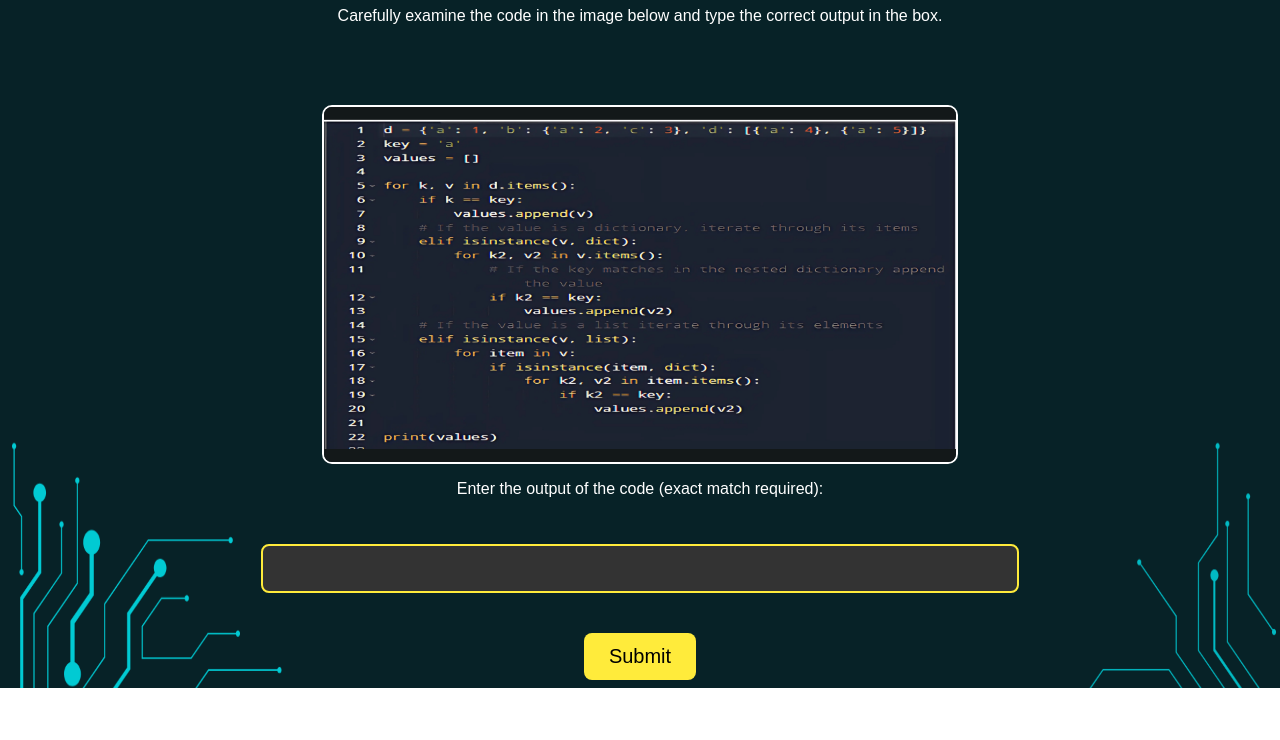
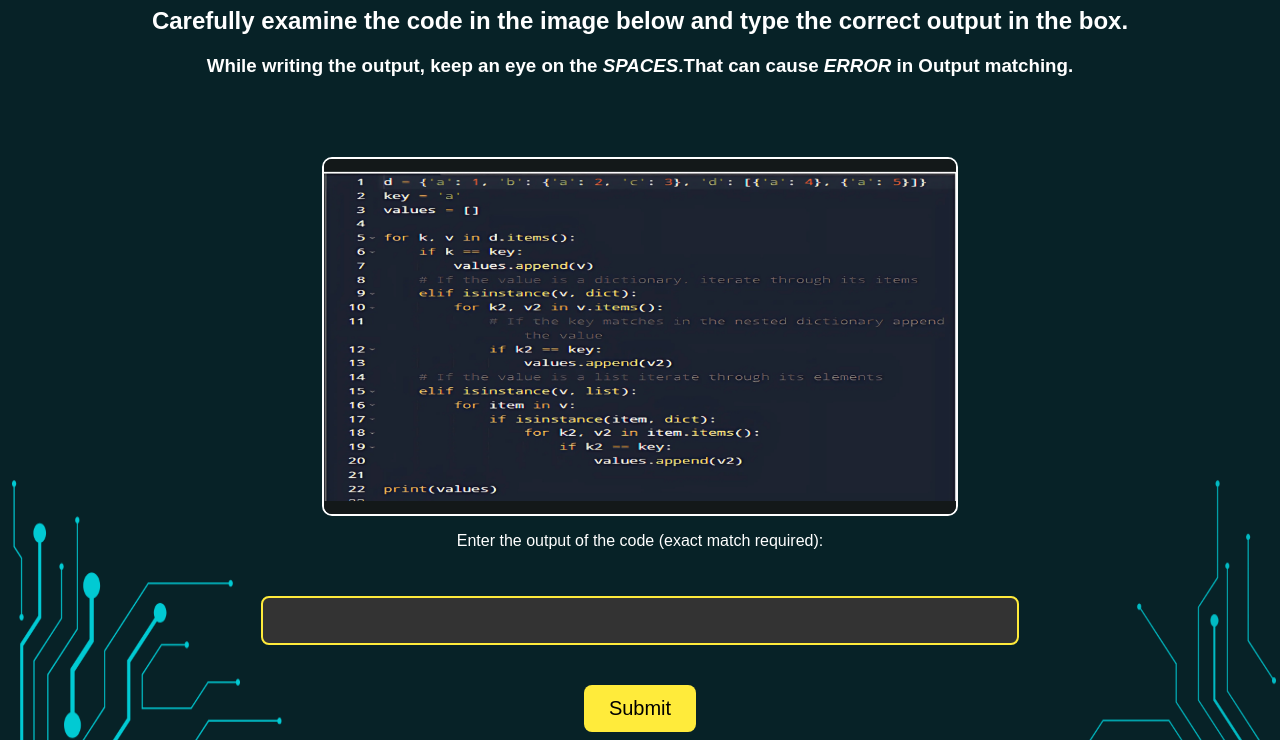
Before and after one commit to pahadiboy04/question3, a plain HTML site: page index.html in a window 1280 px wide. Shown: the part 189-929 px from the top of the page. Before the commit the page ends 877 px from the top, so only its background shows below. Drawn offline with Linux system fonts and the light colour scheme.

Commit message:
Update index.html

```diff
--- a/index.html
+++ b/index.html
@@ -73,7 +73,8 @@
 <body>
 <br><br><br><br><br><br>
 <h1>Find the Output</h1>
-<p>Carefully examine the code in the image below and type the correct output in the box.</p>
+<h2>Carefully examine the code in the image below and type the correct output in the box.</h2>
+<h3>While writing the output, keep an eye on the <I>SPACES</I>.That can cause <I>ERROR</I> in Output matching.</h3>
 
 <img id="codeImage" src="out.png" alt="Code Image">
 
@@ -92,7 +93,7 @@
 <script>
 function checkOutput() {
     const userOutput = document.getElementById("outputInput").value.trim();
-    const actualOutput = "[1,2,4,5]";
+    const actualOutput = "[1, 2, 4, 5]";
 
     if (userOutput === actualOutput) {
         const clue = document.getElementById("clue");
@@ -114,7 +115,7 @@ function checkOutput() {
 }
 
 function goToNext() {
-    window.open("https://stone-papers.netlify.app", "_blank");
+    window.open("https://stone-scissor.netlify.app", "_blank");
 }
 </script>
 
```
